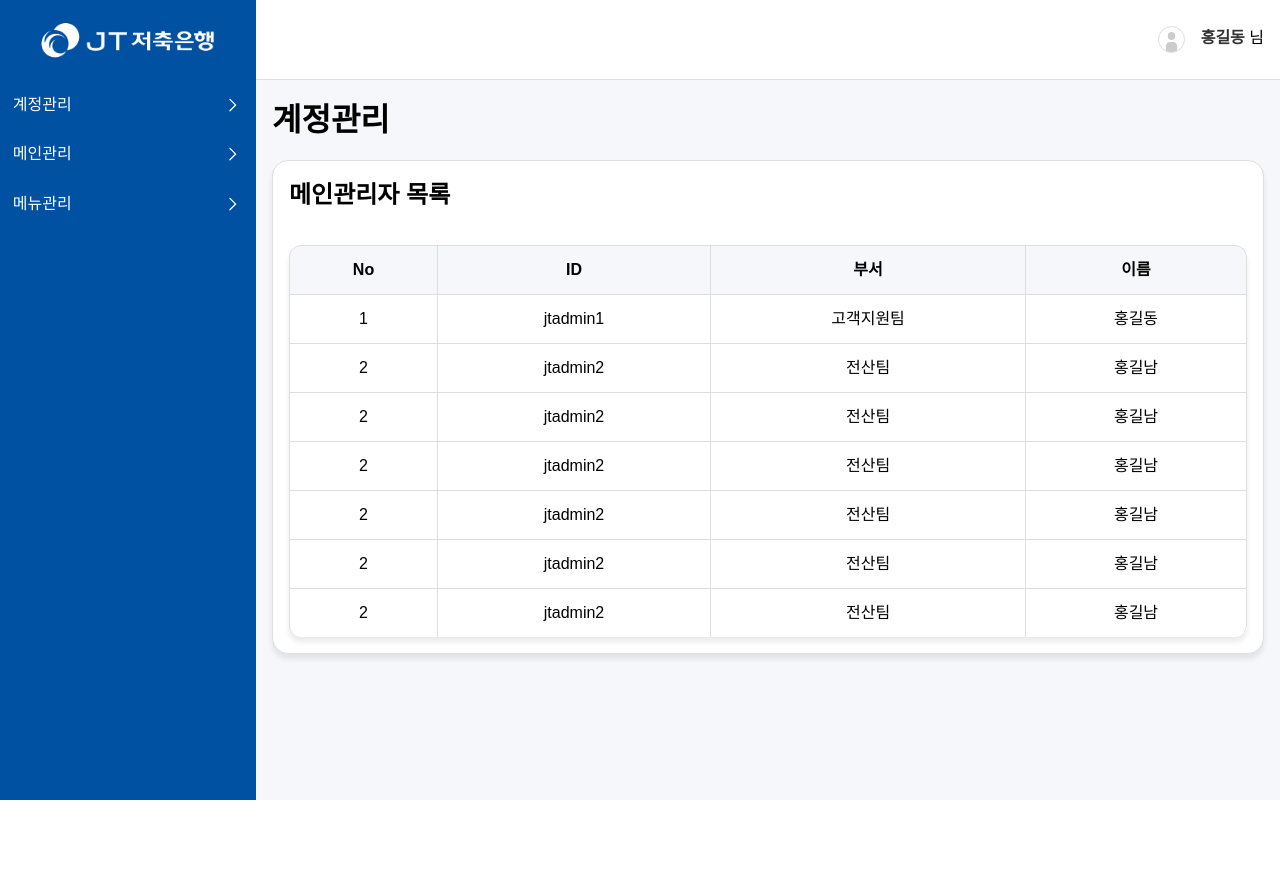
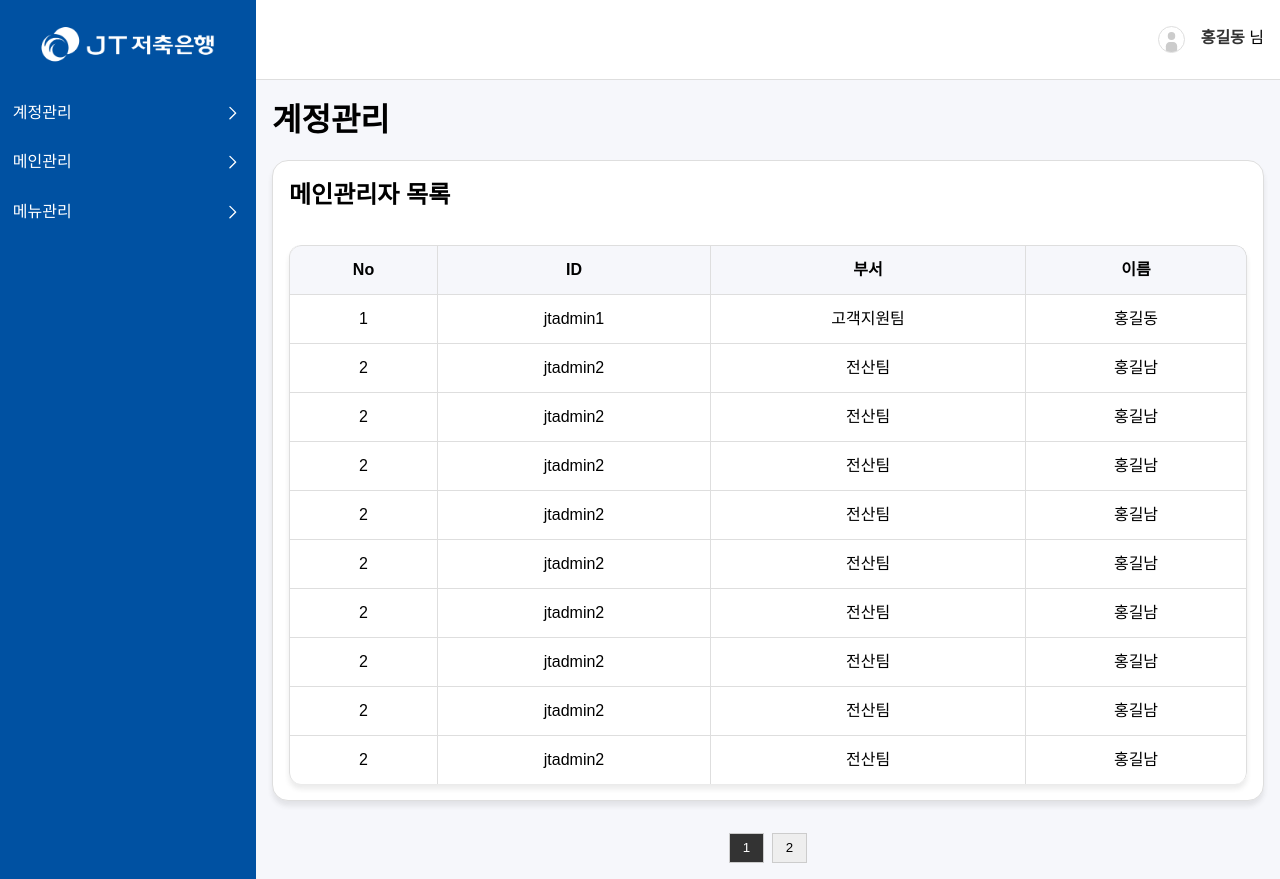
Before and after one commit to togatecomz01/JTAdmin_react, a React (Vite) app: page / in a window 1280 px wide. Before the commit the page ends 800 px from the top, so only its background shows below. Built offline with nearby package versions, Linux system fonts and the light colour scheme.

Commit message:
table css list에서 복붙, list pagination

```diff
--- a/src/common/layout/List/List.module.scss
+++ b/src/common/layout/List/List.module.scss
@@ -64,3 +64,26 @@
     }
   }
 }
+
+.pagination {
+  display: flex;
+  justify-content: center;
+  gap: 0.5rem;
+  margin-top: 1rem;
+
+  button {
+    padding: 0.4rem 0.8rem;
+    background: #eee;
+    border: 1px solid #ccc;
+    cursor: pointer;
+
+    &:hover {
+      background: #ddd;
+    }
+  }
+
+  .activePage {
+    background: #333;
+    color: #fff;
+  }
+}
--- a/src/common/layout/List/List.tsx
+++ b/src/common/layout/List/List.tsx
@@ -1,3 +1,4 @@
+import { useState } from "react";
 import styles from "./List.module.scss";
 
 function List({
@@ -8,6 +9,14 @@ function List({
   listItems: Record<string, string>[];
 }) {
   const headerKey = headers.map((header) => header.value);
+
+  // 페이지네이션
+  const [currentPage, setCurrentPage] = useState(1);
+  const itemsPerPage = 10;
+  const totalPages = Math.ceil(listItems.length / itemsPerPage);
+
+  const startIndex = (currentPage - 1) * itemsPerPage;
+  const currentItems = listItems.slice(startIndex, startIndex + itemsPerPage);
 
   return (
     <div className={styles.listContainer}>
@@ -25,7 +34,7 @@ function List({
             </tr>
           </thead>
           <tbody>
-            {listItems.map((item, index) => (
+            {currentItems.map((item, index) => (
               <tr key={index}>
                 {/* headerKey를 순회하면서 key를 가져옴 */}
                 {headerKey.map((key) => (
@@ -38,6 +47,19 @@ function List({
           </tbody>
         </table>
       </div>
+
+      {/* 페이지네이션 버튼 */}
+      <div className={styles.pagination}>
+        {Array.from({ length: totalPages }).map((_, i) => (
+          <button
+            key={i}
+            className={i + 1 === currentPage ? styles.activePage : ""}
+            onClick={() => setCurrentPage(i + 1)}
+          >
+            {i + 1}
+          </button>
+        ))}
+      </div>
     </div>
   );
 }
--- a/src/common/layout/Table/Table.module.scss
+++ b/src/common/layout/Table/Table.module.scss
@@ -1,5 +1,66 @@
 @use "../../../assets/styles/abstracts/variables" as vars;
 
-.table {
+.tableContainer {
+  display: grid;
+  gap: 1rem;
+
   padding: vars.$padding;
 }
+
+.tableWrapper {
+  display: grid;
+  gap: 2rem;
+
+  padding: vars.$padding;
+  background: vars.$white-color;
+  border: vars.$border;
+  box-shadow: 0 5px 5px rgba(54, 54, 54, 0.103);
+  border-radius: 1rem;
+}
+
+.table {
+  border-collapse: separate;
+  border-spacing: 0;
+  border-left: vars.$border;
+  border-radius: 0.75rem;
+  overflow: hidden;
+  width: 100%;
+  box-shadow: 0 5px 5px rgba(54, 54, 54, 0.103);
+
+  th,
+  td {
+    border-top: vars.$border;
+    border-right: vars.$border;
+    padding: 0.75rem;
+    text-align: center;
+  }
+
+  thead {
+    background-color: vars.$bg-color;
+    font-weight: bold;
+
+    tr:first-child {
+      th:first-child {
+        border-top-left-radius: 0.75rem;
+      }
+      th:last-child {
+        border-top-right-radius: 0.75rem;
+      }
+    }
+  }
+
+  tbody {
+    tr:last-child {
+      td:first-child {
+        border-bottom-left-radius: 0.75rem;
+      }
+      td:last-child {
+        border-bottom-right-radius: 0.75rem;
+      }
+    }
+
+    tr:hover {
+      background-color: vars.$bg-color;
+    }
+  }
+}
--- a/src/common/layout/Table/Table.tsx
+++ b/src/common/layout/Table/Table.tsx
@@ -2,12 +2,18 @@ import styles from "./Table.module.scss";
 
 function Table() {
   return (
+    <div className={styles.tableContainer}>
+      <h1>팝업관리</h1>
+      <div className={styles.tableWrapper}>
+        <h2>팝업 등록</h2>
         <table className={styles.table}>
           <thead>
             <tr></tr>
           </thead>
           <tbody></tbody>
         </table>
+      </div>
+    </div>
   );
 }
 
--- a/src/constants/listItems.ts
+++ b/src/constants/listItems.ts
@@ -60,4 +60,58 @@ export const LIST_ITEMS = [
     department: "전산팀",
     name: "홍길남",
   },
+  {
+    no: "2",
+    id: "jtadmin2",
+    department: "전산팀",
+    name: "홍길남",
+  },
+  {
+    no: "2",
+    id: "jtadmin2",
+    department: "전산팀",
+    name: "홍길남",
+  },
+  {
+    no: "2",
+    id: "jtadmin2",
+    department: "전산팀",
+    name: "홍길남",
+  },
+  {
+    no: "2",
+    id: "jtadmin2",
+    department: "전산팀",
+    name: "홍길남",
+  },
+  {
+    no: "2",
+    id: "jtadmin2",
+    department: "전산팀",
+    name: "홍길남",
+  },
+  {
+    no: "2",
+    id: "jtadmin2",
+    department: "전산팀",
+    name: "홍길남",
+  },
+  {
+    no: "2",
+    id: "jtadmin2",
+    department: "전산팀",
+    name: "홍길남",
+  },
+  {
+    no: "2",
+    id: "jtadmin2",
+    department: "전산팀",
+    name: "홍길남",
+  },
+  {
+    no: "2",
+    id: "jtadmin2",
+    department: "전산팀",
+    name: "홍길북",
+  },
 ];
--- a/src/constants/menu.ts
+++ b/src/constants/menu.ts
@@ -2,8 +2,11 @@ const MENU = [
   {
     name: "계정관리",
     children: [
-      { name: "메인관리자", path: "/dashboard/list" },
-      { name: "부관리자", path: "/dashboard/roles" },
+      { name: "메인관리자_목록", path: "/" },
+      { name: "메인관리자_수정", path: "/account/modify" },
+      { name: "부관리자_목록", path: "/account/sublist" },
+      { name: "부관리자_등록", path: "/account/subwrite" },
+      { name: "부관리자_수정", path: "/account/submodify" },
     ],
   },
   {
--- a/src/router/Router.tsx
+++ b/src/router/Router.tsx
@@ -2,6 +2,7 @@ import { BrowserRouter, Routes, Route } from "react-router-dom";
 import Layout from "../common/layout/Layout";
 import List from "../common/layout/List/List";
 import { HEADERS, LIST_ITEMS } from "../constants/listItems";
+import Table from "../common/layout/Table/Table";
 // import Table from "../common/layout/Table/Table";
 
 const Router = () => {
@@ -13,6 +14,7 @@ const Router = () => {
             path="/"
             element={<List headers={HEADERS} listItems={LIST_ITEMS} />}
           />
+          <Route path="/account/modify" element={<Table />} />
         </Route>
       </Routes>
     </BrowserRouter>
```
Lines whose indentation alone changed are shown as unchanged.
